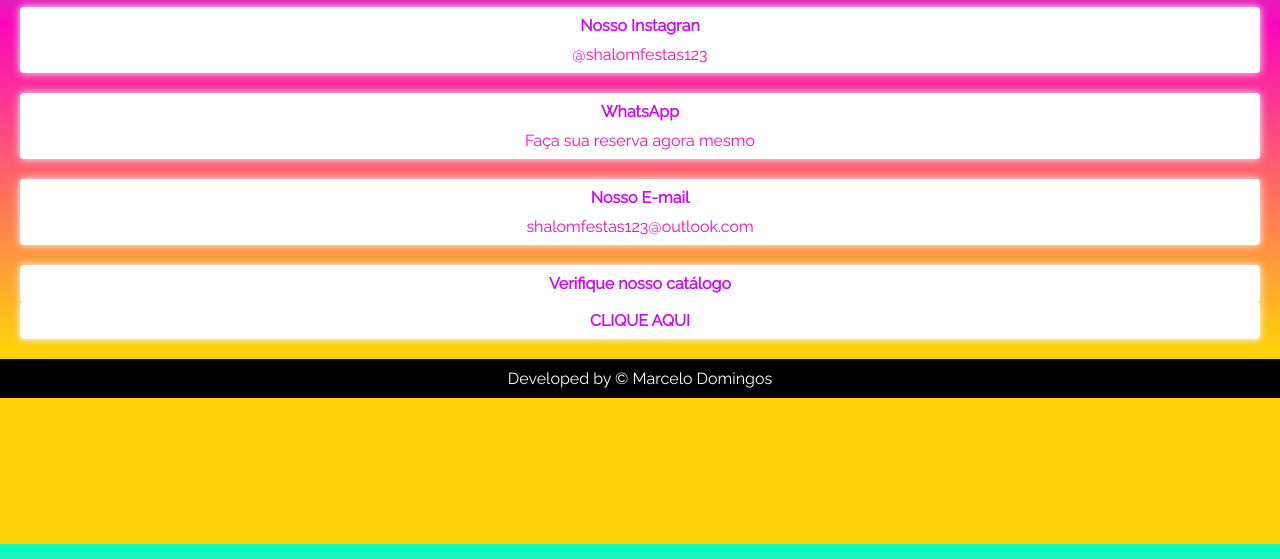
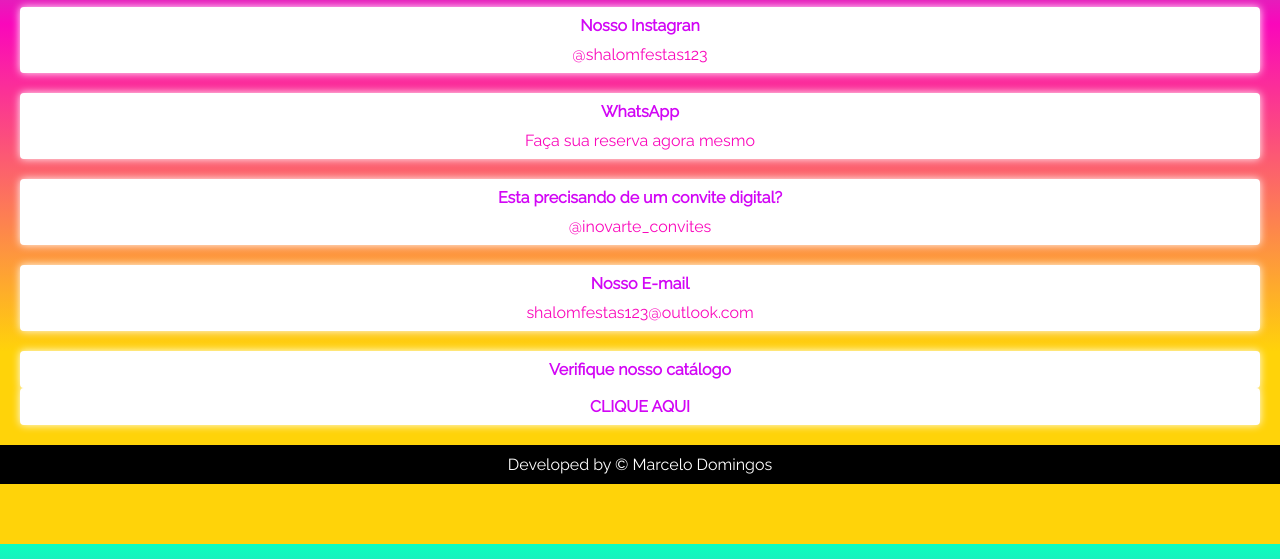
Before and after one commit to marcelodomingos016/LinkTree-ShalomFestas, a plain HTML site: page index.html in a window 1280 px wide. Shown: the part 256-815 px from the top of the page. Drawn offline with Linux system fonts and the light colour scheme.

Commit message:
Update index.html

```diff
--- a/index.html
+++ b/index.html
@@ -38,6 +38,12 @@
                             <span>Faça sua reserva agora mesmo</span>
                         </a>
                     </li>
+                     <li>
+                        <a href="https://www.instagram.com/inovarte_convites/" target="_blank">
+                            Esta precisando de um convite digital?
+                            <span>@inovarte_convites</span>
+                        </a>
+                    </li>
                     <li>
                         <a href="mailto:hadassa_modas01@hotmail.com" target="_blank">
                             Nosso E-mail
```
